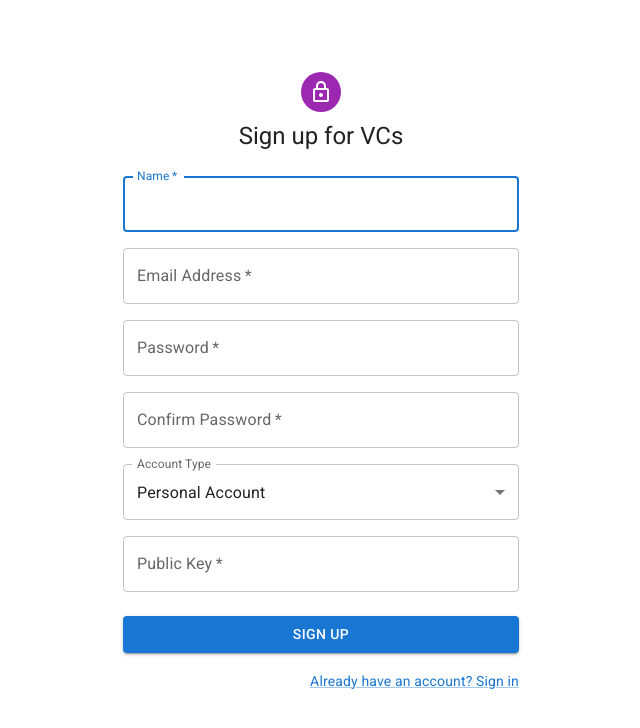
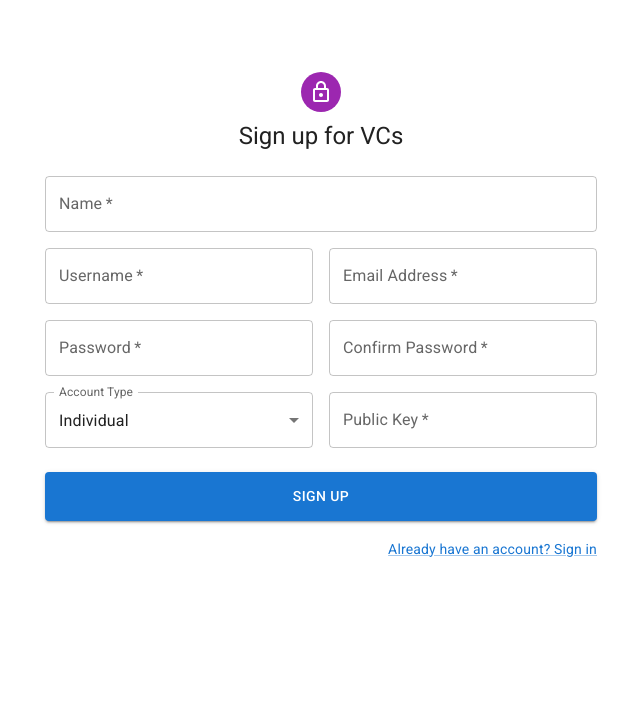
Before and after one commit to trislee02/verifiable-credential-system, a React (Create React App) app in the folder client/: page /auth/register in a window 1280 px wide. Shown: the top 728 px of the page, without its empty margins (319-959 px from the left). Built offline with nearby package versions, Linux system fonts and the light colour scheme.

Commit message:
Completed account registering

```diff
--- a/client/src/components/Header/Header.js
+++ b/client/src/components/Header/Header.js
@@ -55,7 +55,6 @@ function Header({ pages = [], settings = ["Profile", "Logout"] }) {
                         }}>
                         VCs
                     </Typography>
-
                     { hasPages && <Box sx={{ flexGrow: 1, display: { xs: "flex", md: "none" } }}>
                         <IconButton size="large" aria-label="account of current user" aria-controls="menu-appbar" aria-haspopup="true" onClick={handleOpenNavMenu} color="inherit">
                             <MenuIcon />
--- a/client/src/components/Register/Register.js
+++ b/client/src/components/Register/Register.js
@@ -9,29 +9,37 @@ import Box from "@mui/material/Box";
 import LockOutlinedIcon from "@mui/icons-material/LockOutlined";
 import Typography from "@mui/material/Typography";
 import Container from "@mui/material/Container";
-import InputLabel from "@mui/material/InputLabel";
 import MenuItem from "@mui/material/MenuItem";
-import Select from "@mui/material/Select";
-import FormControl from "@mui/material/FormControl";
+import CircularProgress from '@mui/material/CircularProgress';
+import { Alert, AlertTitle } from "@mui/material";
 import { createTheme, ThemeProvider } from "@mui/material/styles";
+import useFetch from "../../hooks/useFetch";
+import apiConstants from "../../constants/api";
 
 // TODO remove, this demo shouldn't need to reset the theme.
 
 const defaultTheme = createTheme();
 
 const Register = () => {
+    const DEFAULT_ACCOUNT_TYPE = "indi";
+
     const [name, setName] = useState("");
+    const [username, setUsername] = useState("");
     const [email, setEmail] = useState("");
     const [password, setPassword] = useState("");
     const [passwordConfirm, setPasswordConfirm] = useState("");
-    const [accountType, setAccountType] = useState("personal");
+    const [type, setType] = useState(DEFAULT_ACCOUNT_TYPE);
     const [publicKey, setPublicKey] = useState("");
 
     const [emailValidate, setEmailValidate] = useState({ error: false, helperText: "" });
+    const [usernameValidate, setUsernameValidate] = useState({ error: false, helperText: "" });
     const [nameValidate, setNameValidate] = useState({ error: false, helperText: "" });
     const [passwordValidate, setPasswordValidate] = useState({ error: false, helperText: "" });
     const [passwordConfirmValidate, setPasswordConfirmValidate] = useState({ error: false, helperText: "" });
     const [publicKeyValidate, setPublicKeyValidate] = useState({ error: false, helperText: "" });
+
+    const [registerSuccess, setRegisterSuccess] = useState(false);
+    const [register, registering, registerError] = useFetch();
 
     const validateName = (name) => {
         if (!name || name.trim().length === 0) {
@@ -72,6 +80,21 @@ const Register = () => {
 
         return true;
     };
+
+    const validateUsername = (username) => {
+        if (!username || username.trim().length === 0) {
+            setUsernameValidate({
+                error: true,
+                helperText: "Username is required!",
+            });
+            return false;
+        }
+        setUsernameValidate({
+            error: false,
+            helperText: "",
+        });
+        return true;
+    }
 
     const validatePassword = (password) => {
         if (!password || password.trim().length === 0) {
@@ -125,24 +148,36 @@ const Register = () => {
         return true;
     }
 
-    const handleSubmit = (event) => {
+    const handleSubmit = async (event) => {
         event.preventDefault();
 
         const validName = validateName(name);
+        const validUsername = validateUsername(username);
         const validEmail = validateEmail(email);
         const validPassword = validatePassword(password) && validatePasswordConfirm(passwordConfirm);
         const validPublicKey = validatePublicKey(publicKey);
 
-        if (!(validName && validEmail && validPassword && validPublicKey)) return;
+        if (!(validName && validUsername && validEmail && validPassword && validPublicKey)) return;
 
-        console.log({ name, email, password, passwordConfirm, accountType, publicKey });
+        const requestBody = { name, username, email, password, type, publicKey };
+
+        // Send API request
+        await register(`${apiConstants.BASE_API_URL}/api/auth/local/register`, {
+            method: "POST",
+            body: JSON.stringify(requestBody),
+            headers: {
+                "Content-Type": "application/json",
+            }
+        });
+
+        if (!registerError) setRegisterSuccess(true);
     };
 
     return (
         <ThemeProvider theme={defaultTheme}>
-            <Container component="main" maxWidth="xs">
+            <Container component="main" maxWidth="sm">
                 <CssBaseline />
-                <Box sx={{ marginTop: 8, display: "flex", flexDirection: "column", alignItems: "center" }}>
+                <Box sx={{ marginTop: 8, marginBottom: 8, display: "flex", flexDirection: "column", alignItems: "center" }}>
                     <Avatar sx={{ m: 1, bgcolor: "secondary.main" }}>
                         <LockOutlinedIcon />
                     </Avatar>
@@ -157,9 +192,17 @@ const Register = () => {
                                     onKeyUp={(event) => validateName(event.target.value)}
                                     error={nameValidate.error} helperText={nameValidate.helperText}
                                     autoComplete="full-name" name="name" required fullWidth id="name"
-                                    label="Name" autoFocus />
+                                    label="Name" />
                             </Grid>
-                            <Grid item xs={12}>
+                            <Grid item xs={12} lg={6}>
+                                <TextField value={username} onChange={(event) => setUsername(event.target.value)}
+                                    onBlur={(event) => validateUsername(event.target.value)}
+                                    onKeyUp={(event) => validateUsername(event.target.value)}
+                                    error={usernameValidate.error} helperText={usernameValidate.helperText}
+                                    name="username" required fullWidth id="username"
+                                    label="Username" />
+                            </Grid>
+                            <Grid item xs={12} lg={6}>
                                 <TextField value={email} onChange={(event) => setEmail(event.target.value)}
                                     onBlur={(event) => validateEmail(event.target.value)}
                                     onKeyUp={(event) => validateEmail(event.target.value)}
@@ -167,7 +210,7 @@ const Register = () => {
                                     required fullWidth id="email" label="Email Address" name="email"
                                     autoComplete="email" />
                             </Grid>
-                            <Grid item xs={12}>
+                            <Grid item xs={12} lg={6}>
                                 <TextField value={password} onChange={(event) => setPassword(event.target.value)}
                                     onBlur={(event) => validatePassword(event.target.value)}
                                     onKeyUp={(event) => validatePassword(event.target.value)}
@@ -175,7 +218,7 @@ const Register = () => {
                                     required fullWidth name="password" label="Password" type="password" id="password"
                                     autoComplete="new-password" />
                             </Grid>
-                            <Grid item xs={12}>
+                            <Grid item xs={12} lg={6}>
                                 <TextField value={passwordConfirm} onChange={(event) => setPasswordConfirm(event.target.value)}
                                 onBlur={(event) => validatePasswordConfirm(event.target.value)}
                                 onKeyUp={(event) => validatePasswordConfirm(event.target.value)}
@@ -183,13 +226,13 @@ const Register = () => {
                                 required fullWidth name="passwordConfirm" label="Confirm Password" type="password"
                                 id="passwordConfirm" />
                             </Grid>
-                            <Grid item xs={12}>
-                                <TextField id="account-type-select" select label="Account Type" value={accountType} onChange={(event) => setAccountType(event.target.value)} fullWidth>
-                                    <MenuItem value="personal"> Personal Account</MenuItem>
-                                    <MenuItem value="business"> Business Account</MenuItem>
+                            <Grid item xs={12} lg={6}>
+                                <TextField id="account-type-select" select label="Account Type" value={type} onChange={(event) => setType(event.target.value)} fullWidth>
+                                    <MenuItem value="indi"> Individual</MenuItem>
+                                    <MenuItem value="org"> Organization</MenuItem>
                                 </TextField>
                             </Grid>
-                            <Grid item xs={12}>
+                            <Grid item xs={12} lg={6}>
                                 <TextField value={publicKey} onChange={event => setPublicKey(event.target.value)}
                                 onBlur={event => validatePublicKey(event.target.value)}
                                 onKeyUp={event => validatePublicKey(event.target.value)}
@@ -197,8 +240,23 @@ const Register = () => {
                                 name="publickey" required fullWidth id="publickey" label="Public Key" />
                             </Grid>
                         </Grid>
-                        <Button type="submit" fullWidth variant="contained" sx={{ mt: 3, mb: 2 }}>
-                            Sign Up
+                        {
+                            registerError &&
+                            <Alert severity="error" sx={{ mt: 3 }}>
+                                <AlertTitle>Register Failed!</AlertTitle>
+                                {registerError}
+                            </Alert>
+                        }
+                        {
+                            (!registerError && registerSuccess) &&
+                            <Alert severity="success" sx={{ mt: 3 }}>
+                                <AlertTitle>Registered Successfully!</AlertTitle>
+                                Your account has been successfully created — <strong><a href="/auth/login">Login now!</a></strong>
+                            </Alert>
+                        }
+                        <Button type="submit" fullWidth variant="contained" sx={{ mt: 3, mb: 2, padding: 1.5 }}>
+                            { !registering && "Sign up"}
+                            { registering && <CircularProgress color="inherit" /> }
                         </Button>
                         <Grid container justifyContent="flex-end">
                             <Grid item>
--- /dev/null
+++ b/client/src/constants/api.js
@@ -0,0 +1,5 @@
+const apiConstants = {};
+
+apiConstants.BASE_API_URL = "http://13.229.224.201:1337";
+
+export default apiConstants;
--- /dev/null
+++ b/client/src/hooks/useFetch.js
@@ -0,0 +1,26 @@
+import { useCallback, useState } from "react";
+
+const useFetch = () => {
+    const [isFetching, setIsFetching] = useState(false);
+    const [error, setError] = useState(null);
+
+    const doFetching = useCallback(async (url, requestConfig = null) => {
+        setIsFetching(true);
+        try {
+            const response = await fetch(url, requestConfig);
+            const data = await response.json();
+            setIsFetching(false);
+            if (response.status !== 200) throw new Error(data.error.message);
+            setError(null);
+            return data;
+        } catch (error) {
+            // console.log(error.message);
+            setIsFetching(false);
+            setError(error.message);
+        }
+    }, []);
+
+    return [doFetching, isFetching, error];
+};
+
+export default useFetch;
--- a/client/src/index.js
+++ b/client/src/index.js
@@ -18,7 +18,7 @@ root.render(
     <Provider store={dataStore}>
         <BrowserRouter>
             <Routes>
-                <Route path="/" element={ <App />} />
+                <Route path="/" element={ <App /> } />
                 <Route path="auth">
                     <Route path="login" element={ <Login /> } />
                     <Route path="register" element={ <Register /> } />
```
